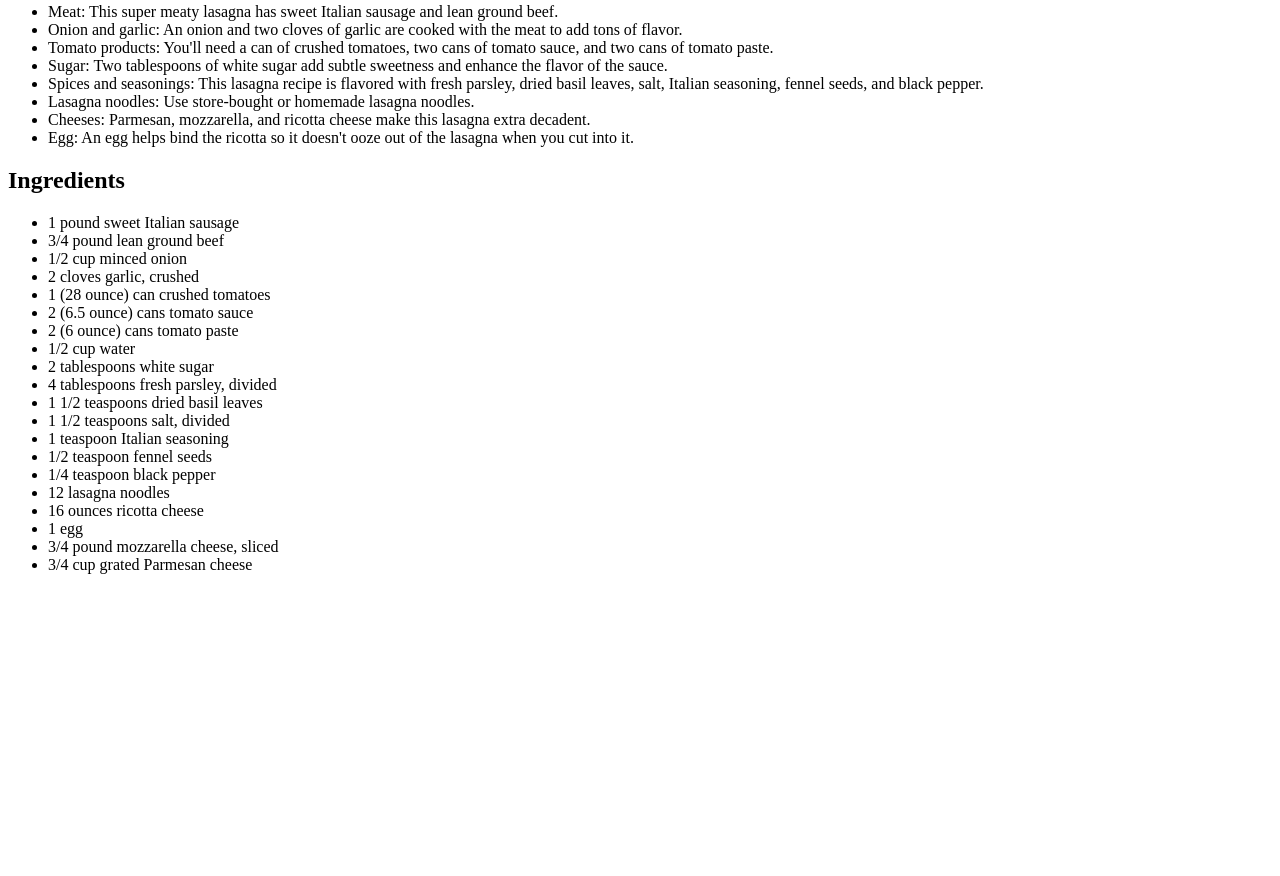
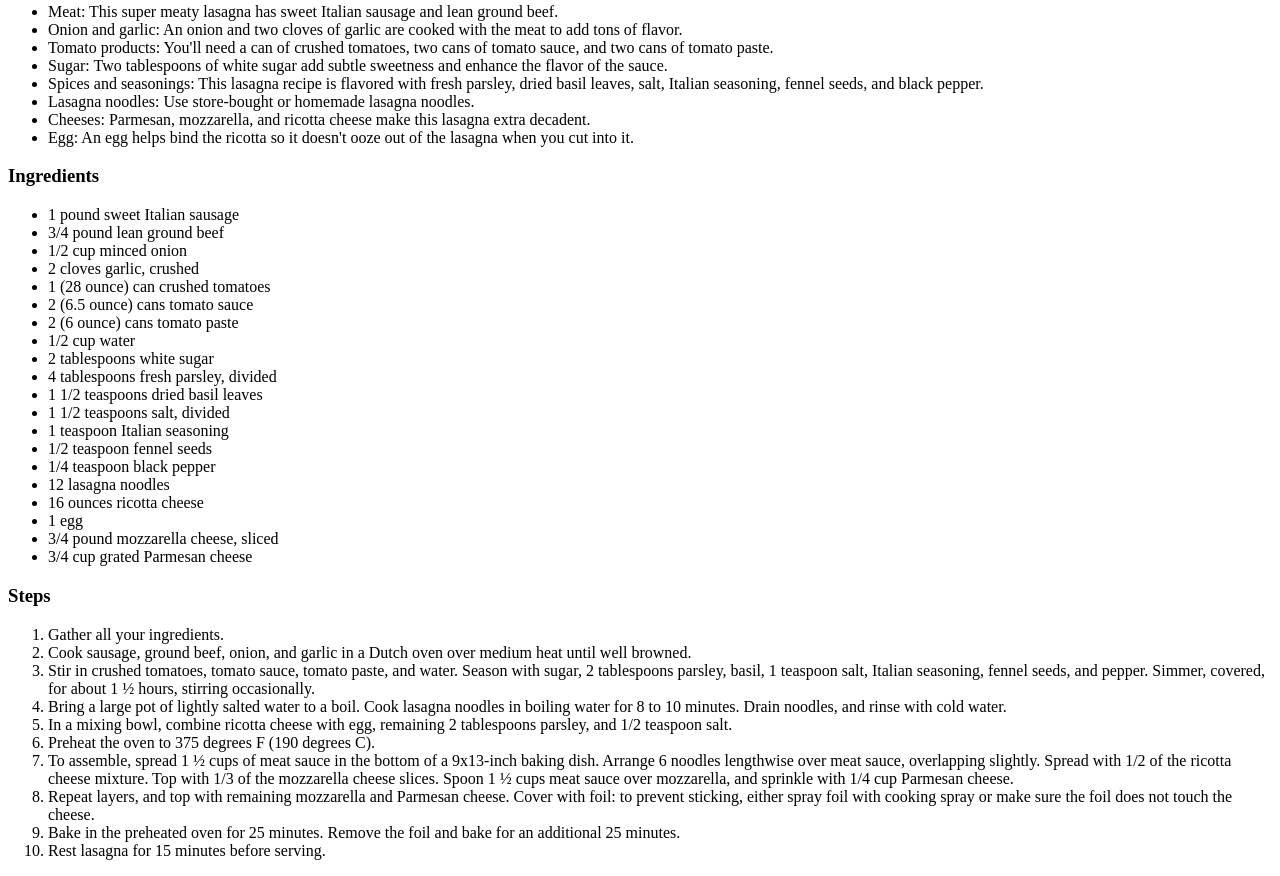
Before and after one commit to teenabobeena/odin-recipes, a plain HTML site: page recipes/lasagna.html in a window 1280 px wide. Shown: the part 400-1276 px from the top of the page. Before the commit the page ends 990 px from the top, so only its background shows below. Drawn offline with Linux system fonts and the light colour scheme.

Commit message:
Add steps to lasagna.html page

```diff
--- a/recipes/lasagna.html
+++ b/recipes/lasagna.html
@@ -19,7 +19,7 @@
       <li>Cheeses: Parmesan, mozzarella, and ricotta cheese make this lasagna extra decadent.</li>
       <li>Egg: An egg helps bind the ricotta so it doesn't ooze out of the lasagna when you cut into it.</li>
     </ul>
-    <h2>Ingredients</h2>
+    <h3>Ingredients</h3>
     <ul>
       <li>1 pound sweet Italian sausage</li>
       <li>3/4 pound lean ground beef</li>
@@ -42,5 +42,18 @@
       <li>3/4 pound mozzarella cheese, sliced</li>
       <li>3/4 cup grated Parmesan cheese</li>
     </ul>
+    <h3>Steps</h3>
+    <ol>
+      <li>Gather all your ingredients.</li>
+      <li>Cook sausage, ground beef, onion, and garlic in a Dutch oven over medium heat until well browned. </li>
+      <li>Stir in crushed tomatoes, tomato sauce, tomato paste, and water. Season with sugar, 2 tablespoons parsley, basil, 1 teaspoon salt, Italian seasoning, fennel seeds, and pepper. Simmer, covered, for about 1 ½ hours, stirring occasionally.</li>
+      <li>Bring a large pot of lightly salted water to a boil. Cook lasagna noodles in boiling water for 8 to 10 minutes. Drain noodles, and rinse with cold water.</li>
+      <li>In a mixing bowl, combine ricotta cheese with egg, remaining 2 tablespoons parsley, and 1/2 teaspoon salt.</li>
+      <li>Preheat the oven to 375 degrees F (190 degrees C).</li>
+      <li>To assemble, spread 1 ½ cups of meat sauce in the bottom of a 9x13-inch baking dish. Arrange 6 noodles lengthwise over meat sauce, overlapping slightly. Spread with 1/2 of the ricotta cheese mixture. Top with 1/3 of the mozzarella cheese slices. Spoon 1 ½ cups meat sauce over mozzarella, and sprinkle with 1/4 cup Parmesan cheese.</li>
+      <li>Repeat layers, and top with remaining mozzarella and Parmesan cheese. Cover with foil: to prevent sticking, either spray foil with cooking spray or make sure the foil does not touch the cheese.</li>
+      <li>Bake in the preheated oven for 25 minutes. Remove the foil and bake for an additional 25 minutes.</li>
+      <li>Rest lasagna for 15 minutes before serving.</li>
+    </ol>
   </body>
 </html>
```
